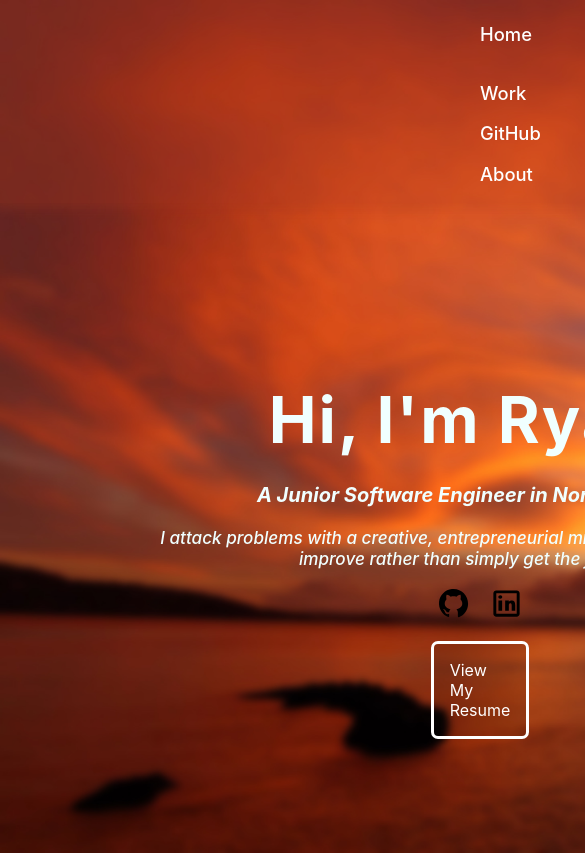
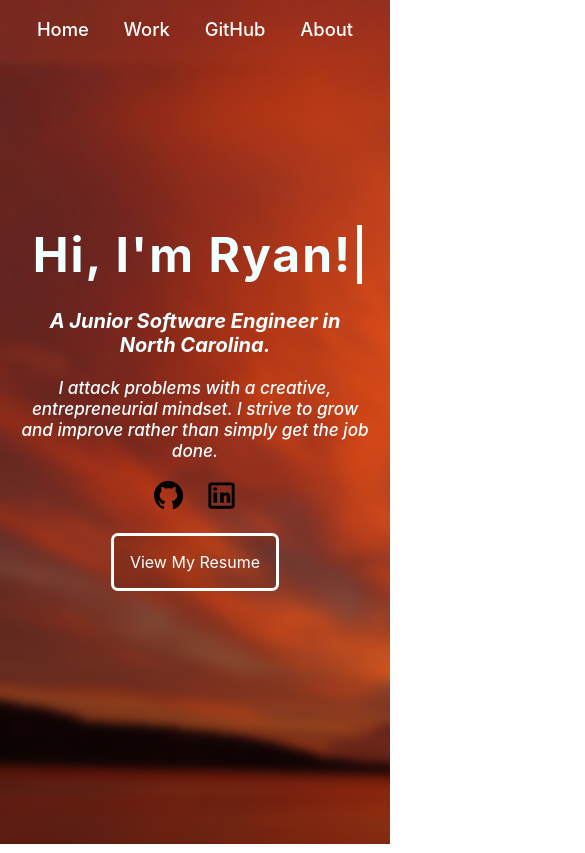
Before and after one commit to rsherm19/portfolio-final, a React (Vite) app: page / in a window 390 px wide. Shown: the top 853 px of the page, 585 px wide, since content can reach past the window. Built offline with nearby package versions, Linux system fonts and the light colour scheme.

Commit message:
configure for mobile

```diff
--- a/src/App.css
+++ b/src/App.css
@@ -3,7 +3,7 @@ body {
   padding: 0;
   box-sizing: border-box;
   background-image: url("./assets/images/sunset.jpg");
-  background-size: cover;
+  background-size: fill;
   font-family: Inter, system-ui, Avenir, Helvetica, Arial, sans-serif;
   color: azure;
 }
@@ -15,7 +15,7 @@ nav {
   flex-wrap: wrap;
   justify-content: space-around;
   align-items: center;
-  padding: 0 30rem;
+  padding: 0 30vw;
   padding-top: 0.3rem;
 }
 
@@ -45,7 +45,7 @@ nav>*:hover {
   flex-direction: column;
   justify-content: center;
   align-items: center;
-  padding: 0 30rem;
+  padding: 0 30vw;
 }
 
 .title-container {
@@ -121,7 +121,7 @@ nav>*:hover {
 
 .home-description {
   text-align: center;
-  width: 40rem;
+  width: 45vw;
   font-weight: 500;
   font-style: italic;
   font-size: 1.07rem;
@@ -278,3 +278,36 @@ nav>*:hover {
   text-shadow: 1px 1px 20px white;
   box-shadow: 1px 1px 7px 2px;
 }
+
+@media (max-width: 600px) {
+  nav {
+    padding: 0 5vw;
+  }
+  .title {
+    font-size: 3rem;
+  }
+  .home-flex-container {
+    padding: 0 5vw;
+  }
+  .home-description {
+    width: 90vw;
+  }
+  .work-grid {
+    padding: 2.5rem 0;
+  }
+  .skills-flex-container {
+    padding: 2rem 10vw;
+    display: flex;
+    justify-content: space-around;
+    align-items: center;
+    flex-wrap: wrap;
+  }
+  .icon {
+    width: 3rem;
+    margin: 1rem;
+  }
+  .about-description {
+    margin-top: 3rem;
+    width: 80vw;
+  }
+}
```
Also changed, not shown: 1 other file (tests, documents, lock files or other folders).
